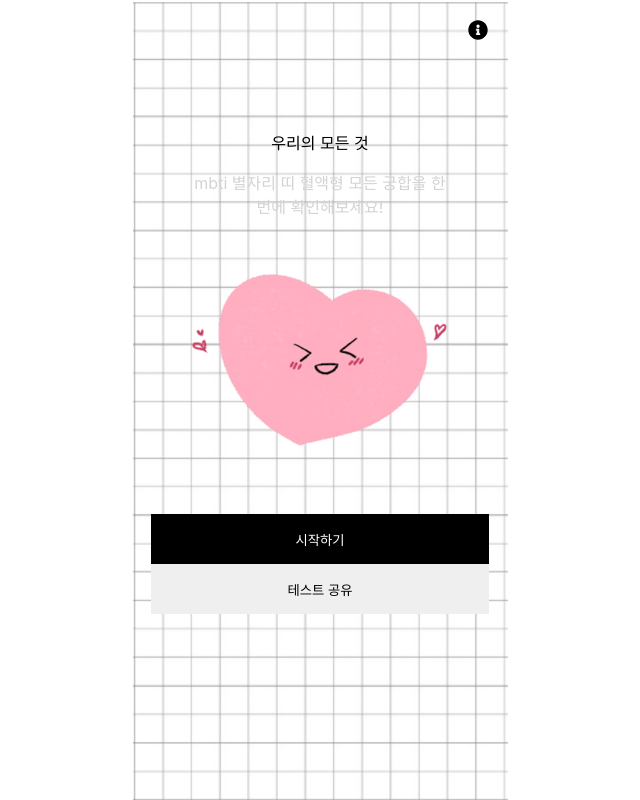
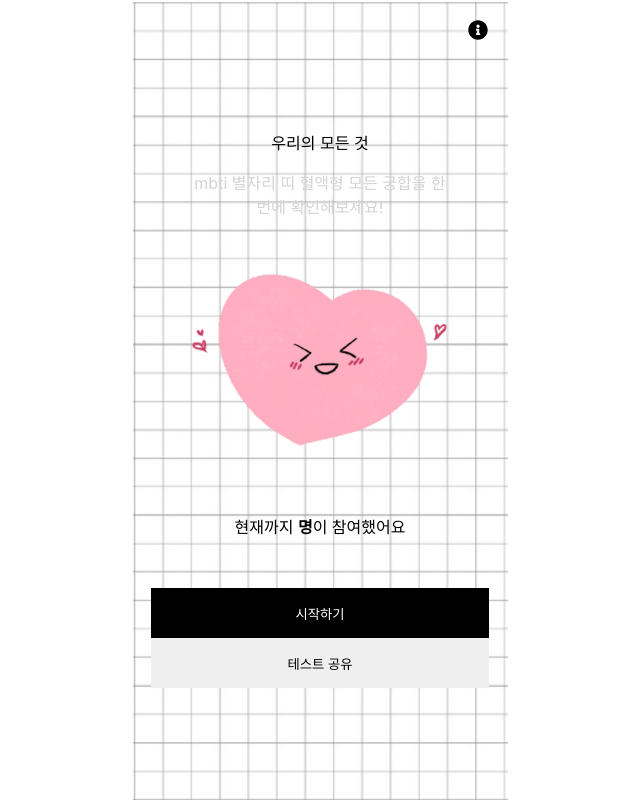
Before and after one commit to codnjs779/MBTI, a React (Create React App) app: page / in a window 1280 px wide. Shown: the whole page, without its empty margins (320-960 px from the left). Built offline with nearby package versions, Linux system fonts and the light colour scheme; no server answers.

Commit message:
api edit

```diff
--- a/src/components/main/Main.jsx
+++ b/src/components/main/Main.jsx
@@ -45,11 +45,9 @@ const Main = ({ dataCountApi }) => {
                 <p className={styles.content}>mbti 별자리 띠 혈액형 모든 궁합을 한번에 확인해보세요!</p>
                 <img className={styles.heartImg} src={heart} alt="" />
 
-                {userCount && (
-                    <div className={styles.users}>
-                        현재까지 <strong>{userCount}명</strong>이 참여했어요
-                    </div>
-                )}
+                <div className={styles.users}>
+                    현재까지 <strong>{userCount}명</strong>이 참여했어요
+                </div>
             </section>
             <section className={styles.buttonBox}>
                 <BlackButton onClick={onStartBtn} buttonTxt="시작하기" />
```
